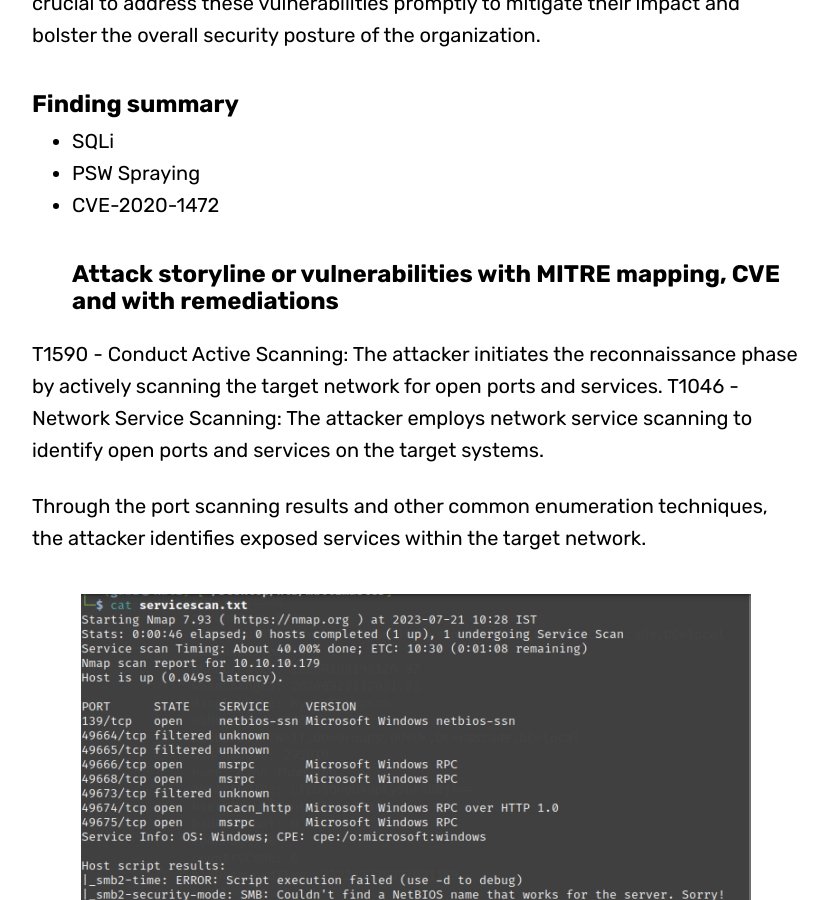
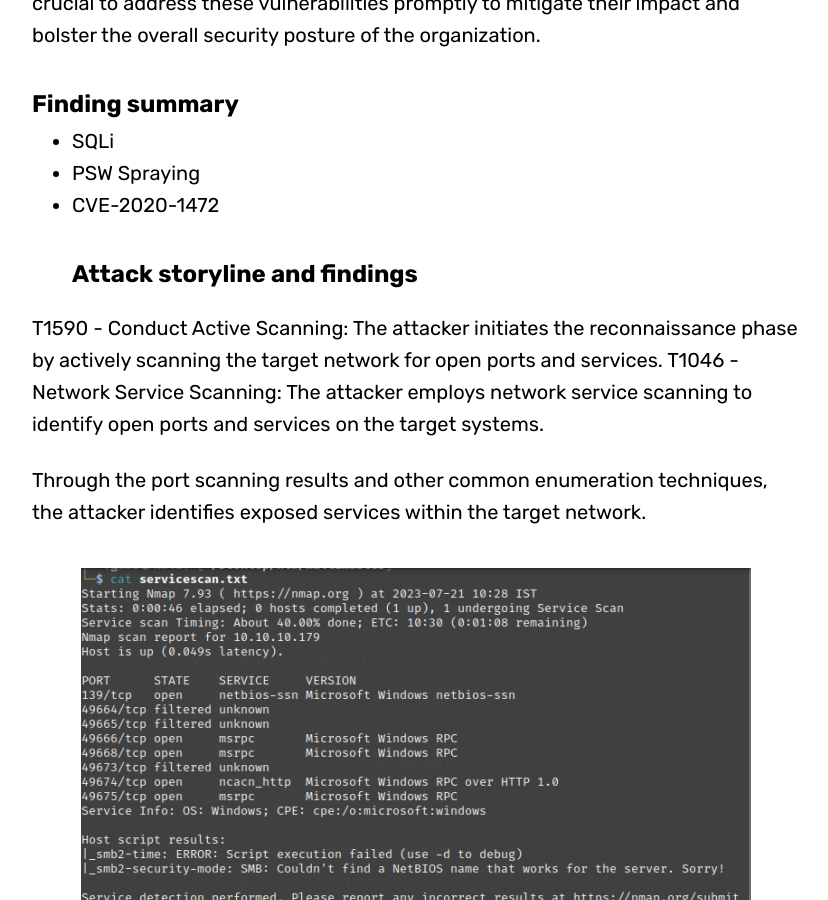
Before and after one commit to blitz0p3rations/blitz0p3rations.github.io, a Jekyll site: the page built from _posts/2023-07-20-Multimaster.md, in a window 1280 px wide and 900 px high, scrolled down 2775 px. Shown: the whole window, without its empty margins (224-1052 px from the left). Built offline with Jekyll 4.4.1, drawn with Linux system fonts in a browser that asks for light colours; some web fonts are replaced; some of the changed lines change nothing that is shown; some of the changed text lies outside the part shown.

Commit message:
Update 2023-07-20-Multimaster.md

```diff
--- a/_posts/2023-07-20-Multimaster.md
+++ b/_posts/2023-07-20-Multimaster.md
@@ -2,8 +2,8 @@
 layout: post
 title: 'Multimaster HTB'
 tags:
-  - ctf
-  - network
+  - lab
+  - internal-network
 hero: https://images.unsplash.com/photo-1495149905644-c9f27692c2c3?ixlib=rb-4.0.3&ixid=M3wxMjA3fDB8MHxwaG90by1wYWdlfHx8fGVufDB8fHx8fA%3D%3D&auto=format&fit=crop&w=1475&q=80
 overlay: blue
 ---
@@ -42,7 +42,7 @@ Each of these vulnerabilities represents a distinct avenue of attack, potentiall
 - SQLi
 - PSW Spraying
 - CVE-2020-1472
-## Attack storyline or vulnerabilities with MITRE mapping, CVE and with remediations
+## Attack storyline and findings
 
 T1590 - Conduct Active Scanning: The attacker initiates the reconnaissance phase by actively scanning the target network for open ports and services.
 T1046 - Network Service Scanning: The attacker employs network service scanning to identify open ports and services on the target systems.
```
